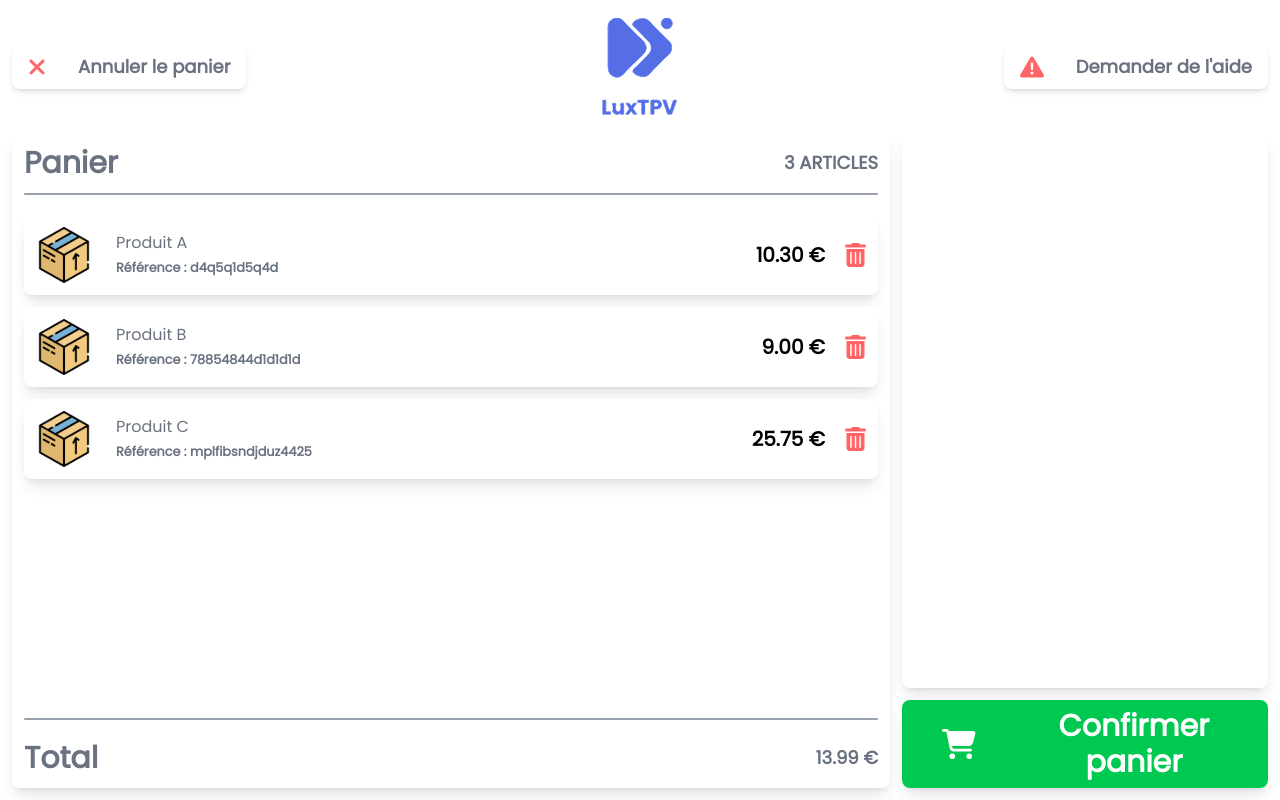
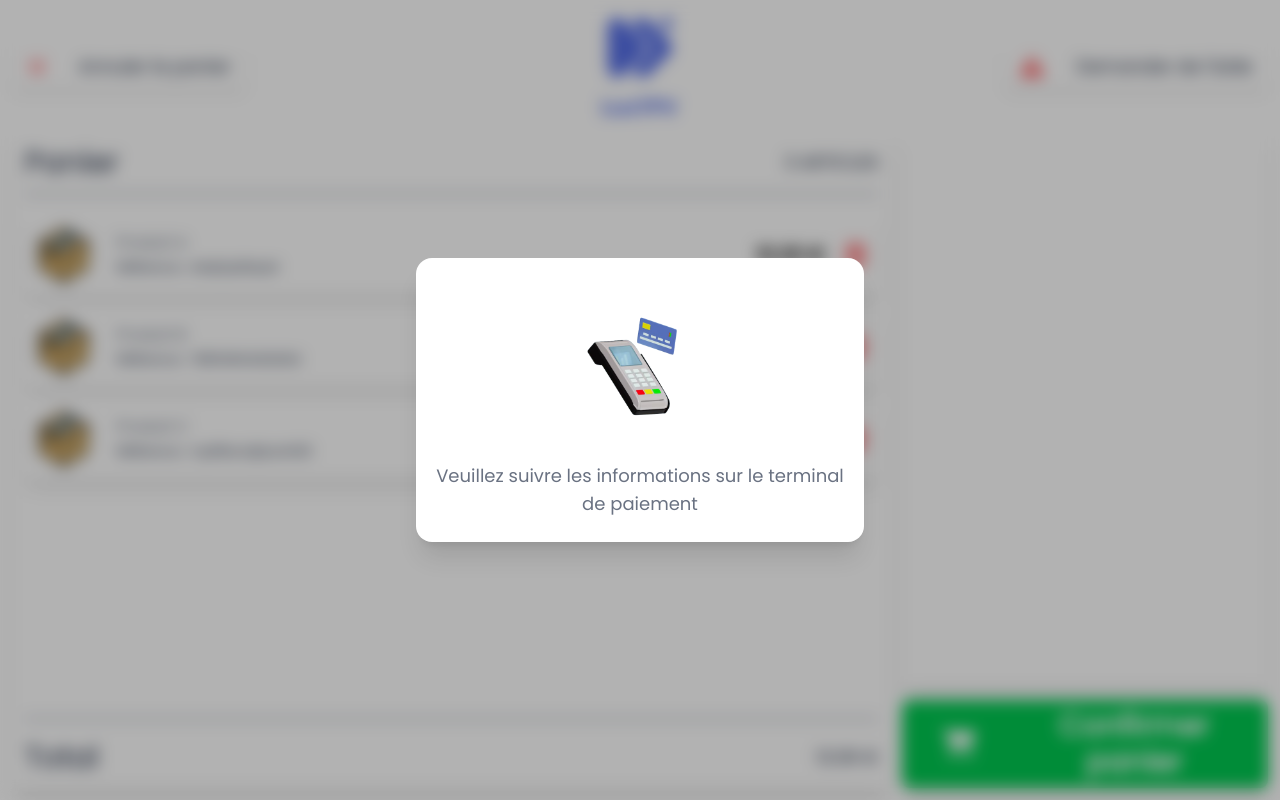
Before and after one commit to PAClement/maui-vue-app, a Vue app: page /checkout in a window 1280 px wide. Both pictures are taken after a click on the button "Confirmer panier". Built offline with nearby package versions, Linux system fonts and the light colour scheme.

Commit message:
feat(page): add modal

```diff
--- a/src/pages/Checkout.vue
+++ b/src/pages/Checkout.vue
@@ -52,7 +52,7 @@
         <div class="flex-[3] gap-3 flex flex-col justify-between">
           <div class="flex-[9] bg-white shadow-lg rounded-lg"></div>
           <div class="flex-[1] bg-white shadow-lg rounded-lg">
-            <button
+            <button @click="modalConfirmCart = true"
                 class="bg-green-500 rounded-lg flex items-center gap-16 px-10 py-2 font-bold text-white text-3xl cursor-pointer h-full w-full">
               <font-awesome-icon icon="cart-shopping"/>
               Confirmer panier
@@ -78,6 +78,20 @@
       </div>
     </Dialog>
   </TransitionRoot>
+  <TransitionRoot appear :show="modalConfirmCart" as="template">
+    <Dialog as="div" class="relative z-50" @close="modalConfirmCart = false">
+      <div class="fixed inset-0 bg-black/30 backdrop-blur-sm"/>
+      <div class="fixed inset-0 flex items-center justify-center p-4">
+        <DialogPanel
+            class="w-full max-w-md transform overflow-hidden rounded-2xl bg-white py-6 px-5 text-left shadow-xl transition-all">
+          <div class="flex flex-col items-center justify-center gap-5">
+            <img src="../../assets/img/tpe.png" alt="logo" class="w-40 h-40">
+            <h2 class="text-center text-lg text-gray-500">Veuillez suivre les informations sur le terminal de paiement</h2>
+          </div>
+        </DialogPanel>
+      </div>
+    </Dialog>
+  </TransitionRoot>
 </template>
 
 
```
Also changed, not shown: assets/img/tpe.png (added).
